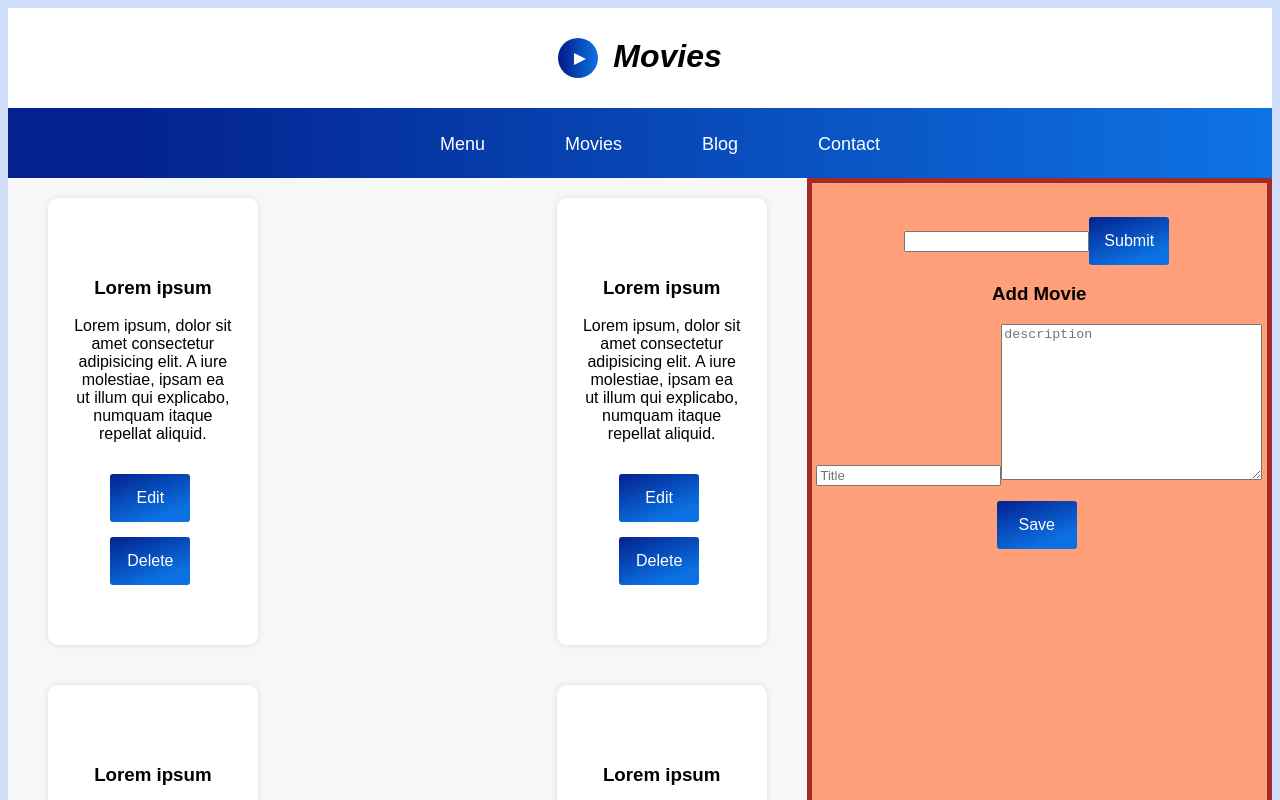
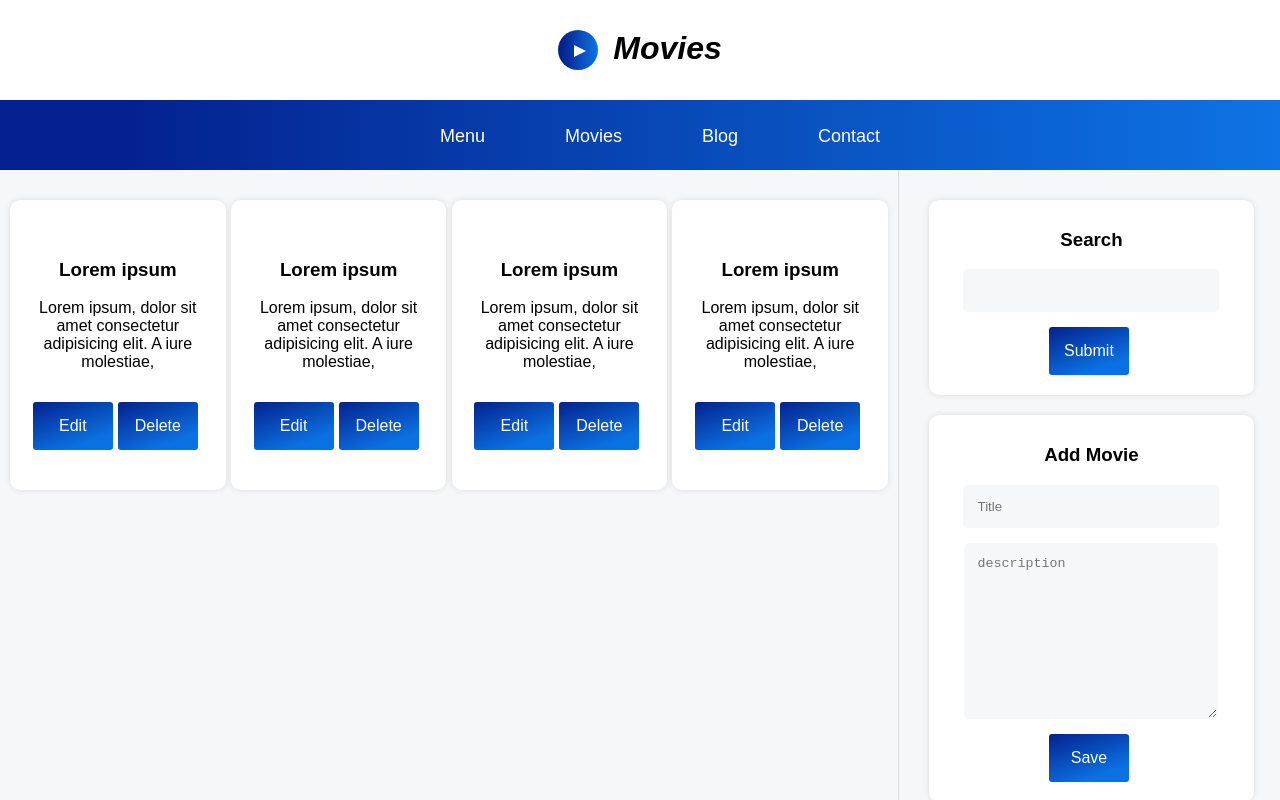
Before and after one commit to laylarodas/app-movies, a React (Vite) app: page / in a window 1280 px wide. Shown: the top 800 px of the page. Built offline with nearby package versions, Linux system fonts and the light colour scheme.

Commit message:
estilos de lateral

```diff
--- a/src/App.jsx
+++ b/src/App.jsx
@@ -26,32 +26,32 @@ function App() {
         <section className='content'>
           <article className='movieItem'>
             <h3 className='title'>Lorem ipsum</h3>
-            <p className='description'>Lorem ipsum, dolor sit amet consectetur adipisicing elit. A iure molestiae, ipsam ea ut illum qui explicabo, numquam itaque repellat aliquid.</p>
+            <p className='description'>Lorem ipsum, dolor sit amet consectetur adipisicing elit. A iure molestiae,</p>
             <button className='edit'>Edit</button>
             <button className='delete'>Delete</button>
           </article>
           <article className='movieItem'>
             <h3 className='title'>Lorem ipsum</h3>
-            <p className='description'>Lorem ipsum, dolor sit amet consectetur adipisicing elit. A iure molestiae, ipsam ea ut illum qui explicabo, numquam itaque repellat aliquid.</p>
+            <p className='description'>Lorem ipsum, dolor sit amet consectetur adipisicing elit. A iure molestiae,</p>
             <button className='edit'>Edit</button>
             <button className='delete'>Delete</button>
           </article>
           <article className='movieItem'>
             <h3 className='title'>Lorem ipsum</h3>
-            <p className='description'>Lorem ipsum, dolor sit amet consectetur adipisicing elit. A iure molestiae, ipsam ea ut illum qui explicabo, numquam itaque repellat aliquid.</p>
+            <p className='description'>Lorem ipsum, dolor sit amet consectetur adipisicing elit. A iure molestiae,</p>
             <button className='edit'>Edit</button>
             <button className='delete'>Delete</button>
           </article>
           <article className='movieItem'>
             <h3 className='title'>Lorem ipsum</h3>
-            <p className='description'>Lorem ipsum, dolor sit amet consectetur adipisicing elit. A iure molestiae, ipsam ea ut illum qui explicabo, numquam itaque repellat aliquid.</p>
+            <p className='description'>Lorem ipsum, dolor sit amet consectetur adipisicing elit. A iure molestiae,</p>
             <button className='edit'>Edit</button>
             <button className='delete'>Delete</button>
           </article>
         </section>
         <aside className='lateral'>
           <div className='search'>
-            <h3 className='title'></h3>
+            <h3 className='title'>Search</h3>
             <form action="">
               <input type="text" />
               <button>Submit</button>
--- a/src/assets/css/styles.css
+++ b/src/assets/css/styles.css
@@ -4,7 +4,7 @@ body{
     font-family: sans-serif,Arial,Helvetica;
     text-align: center;
     padding: 0px;
-    margin: opx;
+    margin: 0px;
 }
 
 .layout{
@@ -102,6 +102,7 @@ body{
     justify-content: space-between;
     align-items: flex-start;
     flex-grow: 1;
+    padding: 0 10px;
 }
 
 .movieItem{
@@ -109,8 +110,8 @@ body{
     background: #ffff;
     border-radius: 10px;
     box-shadow: 0px 0px 6px #ddd;
-    margin: 20px 40px;
-    padding: 60px 25px 60px 25px;
+    margin: 30px 0px;
+    padding: 40px 20px 40px 20px;
 
 }
 
@@ -143,10 +144,40 @@ input[type="button"] {
     background: #9b0202;
 }
 
+
+/* Styles - LATERAL  */
 .lateral{
     grid-area: lateral;
-    border: 5px solid brown;
-    background-color: lightsalmon;
+    background: #F6F7F9;
+    border-left: 1px solid #ddd;
+    padding: 10px;
+
+}
+
+.lateral > div {
+    box-sizing: border-box;
+    width: 90%;
+    margin: 20px;
+    padding: 20px;
+    padding-top: 10px;
+    background: #ffff;
+    border-radius: 10px;
+    box-shadow: 0px 0px 6px #ddd;
+}
+
+.lateral input[type="text"],
+.lateral textarea{
+    display: block;
+    margin: 0 auto;
+    margin-top: 15px;
+    padding: 12px;
+    border-radius: 5px;
+    background: #f6f7f9;
+    color: #454545;
+    width: 80%;
+    opacity: 4;
+    outline: 0;
+    border-color: transparent;
 }
 
 .footer{
```
